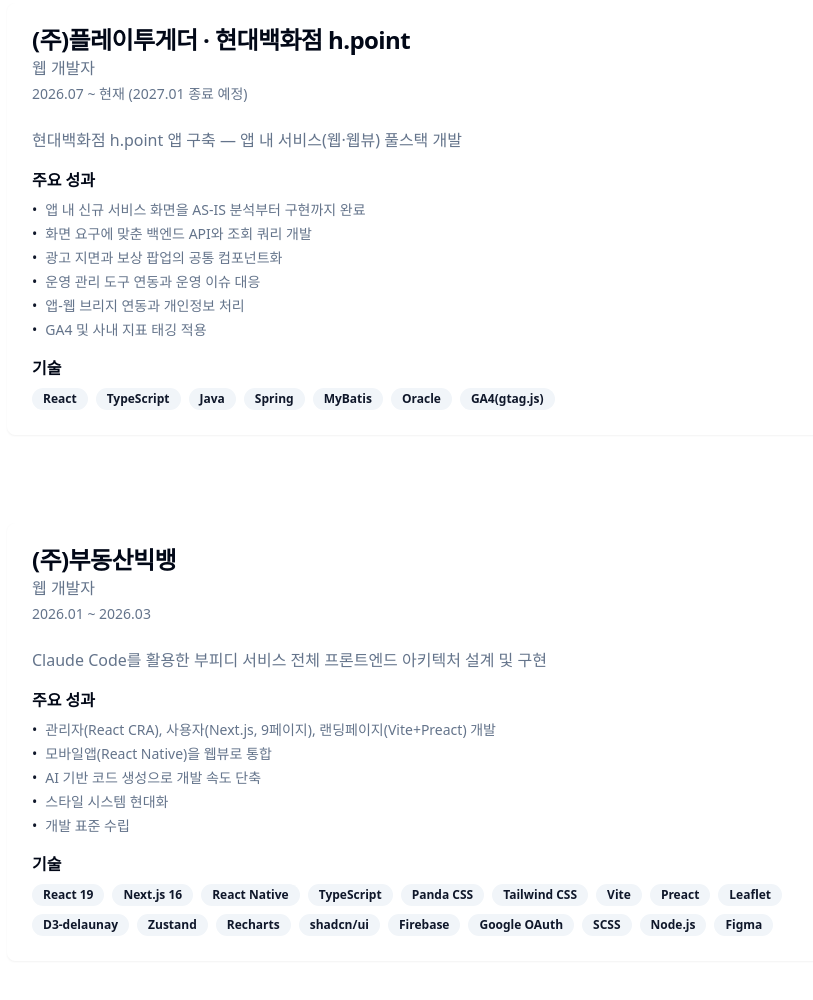
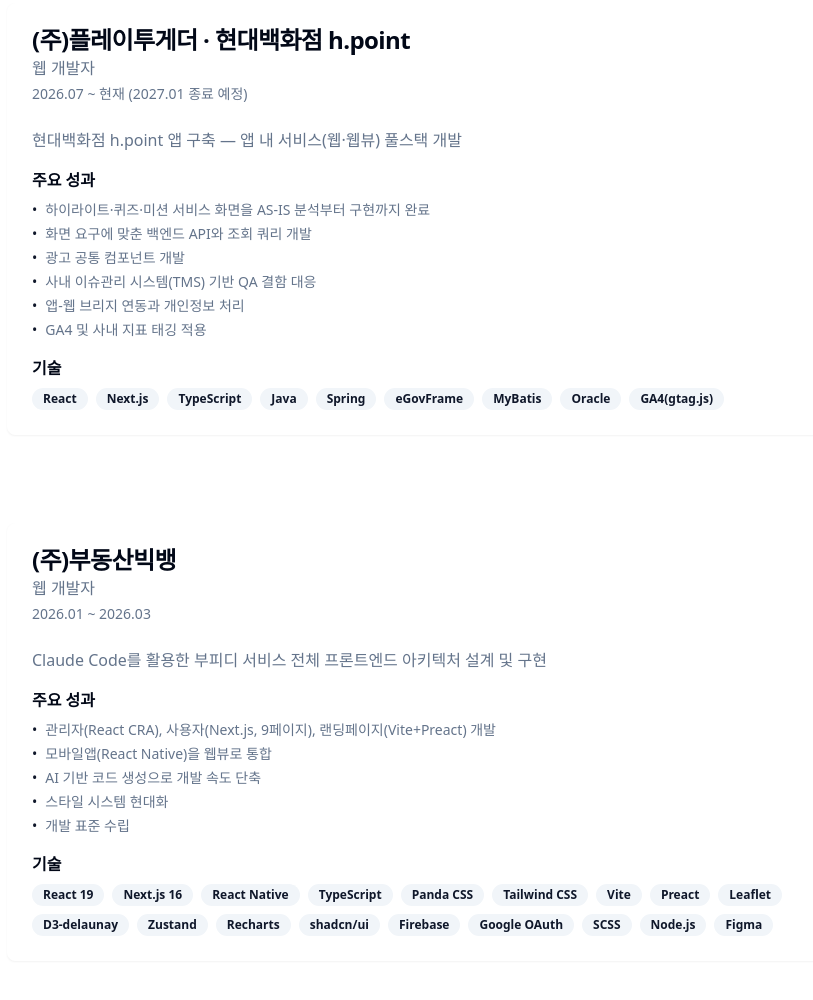
Before and after one commit to saintkim12/saintkim12.github.io, an Astro site in the folder packages/portfolio/: page / in a window 1280 px wide. Shown: the part 1500-2500 px from the top of the page, without its empty margins (217-1030 px from the left). Built offline with nearby package versions, Linux system fonts and the light colour scheme; Astro itself is replaced by a stand-in of ours.

Commit message:
Sync h.point project with corrected resume data

```diff
--- a/packages/portfolio/src/content/resume/index.md
+++ b/packages/portfolio/src/content/resume/index.md
@@ -32,8 +32,8 @@ description: "9년 경력 풀스택 웹 개발자 - 프론트엔드, 백엔드,
 
 **현대백화점 h.point 앱 구축 — 앱 내 서비스(웹·웹뷰) 풀스택 개발**
 
-- h.point 앱 안에 들어가는 서비스 영역을 신규로 구축한 프로젝트로, 모바일 앱 내 웹 페이지와 웹뷰 화면을 만들고 그 화면이 쓰는 백엔드 API와 조회 쿼리를 함께 개발했습니다. 기존 시스템의 설계서·화면·쿼리를 AS-IS로 분석해 신규 사양을 정리한 뒤 React 기반 화면과 Java 기반 API를 구현했고, 운영자가 콘텐츠와 이벤트를 등록·관리하는 도구와의 연동까지 담당했습니다.
-- 기술: React, TypeScript, Java, Spring, MyBatis, Oracle, GA4(gtag.js)
+- h.point 앱 안에 들어가는 서비스 영역(하이라이트·퀴즈·미션·글로벌미션)을 신규로 구축한 프로젝트로, 모바일 앱 내 웹 페이지와 웹뷰 화면을 만들고 그 화면이 쓰는 백엔드 API와 조회 쿼리를 함께 개발했습니다. 기존 시스템의 설계서·화면·쿼리를 AS-IS로 분석해 신규 사양을 정리한 뒤 React·Next.js 기반 화면과 Java(eGovFrame) 기반 API를 구현했고, 사내 이슈관리 시스템(TMS)에 등록된 QA 결함 대응까지 담당했습니다.
+- 기술: React, Next.js, TypeScript, Java, Spring, eGovFrame, MyBatis, Oracle, GA4(gtag.js)
 
 ### (주)부동산빅뱅 (2026.01 ~ 2026.03)
 
--- a/packages/portfolio/src/data/experienceData.ts
+++ b/packages/portfolio/src/data/experienceData.ts
@@ -41,18 +41,20 @@ export const experiences: Experience[] = [
     endDate: '2027.01',
     description: '현대백화점 h.point 앱 구축 — 앱 내 서비스(웹·웹뷰) 풀스택 개발',
     achievements: [
-      '앱 내 신규 서비스 화면을 AS-IS 분석부터 구현까지 완료',
+      '하이라이트·퀴즈·미션 서비스 화면을 AS-IS 분석부터 구현까지 완료',
       '화면 요구에 맞춘 백엔드 API와 조회 쿼리 개발',
-      '광고 지면과 보상 팝업의 공통 컴포넌트화',
-      '운영 관리 도구 연동과 운영 이슈 대응',
+      '광고 공통 컴포넌트 개발',
+      '사내 이슈관리 시스템(TMS) 기반 QA 결함 대응',
       '앱-웹 브리지 연동과 개인정보 처리',
       'GA4 및 사내 지표 태깅 적용',
     ],
     technologies: [
       'React',
+      'Next.js',
       'TypeScript',
       'Java',
       'Spring',
+      'eGovFrame',
       'MyBatis',
       'Oracle',
       'GA4(gtag.js)',
```
